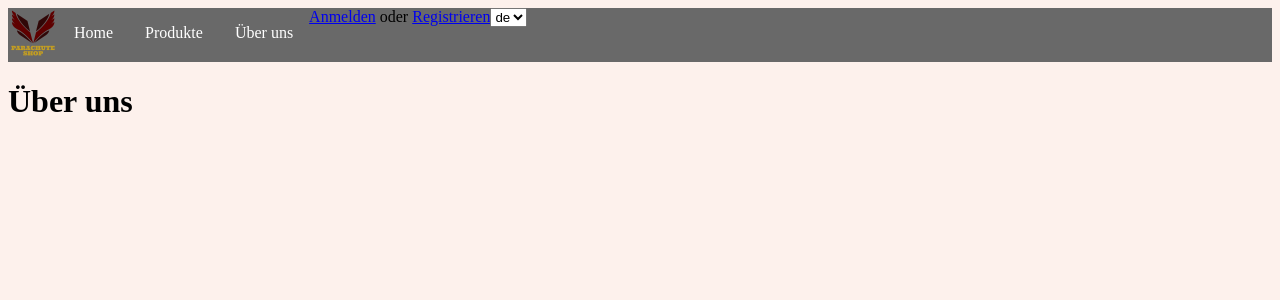
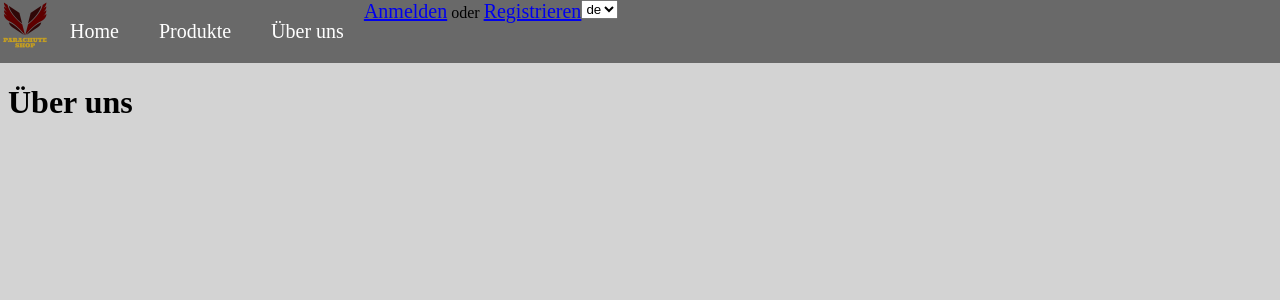
Before and after one commit to res13/webshop, a PHP site: page /aboutUs.php in a window 1280 px wide. Shown: the top 300 px of the page. Run offline with PHP 8.4, Linux system fonts and the light colour scheme; data that the repository does not hold is empty.

Commit message:
small style fix

```diff
--- a/web/style/style.css
+++ b/web/style/style.css
@@ -1,3 +1,12 @@
+body{
+    margin: 0;
+    background-color: lightgrey;
+}
+
+.main {
+    margin: 8px;
+}
+
 .logo {
     width: 50px;
 }
@@ -9,6 +18,15 @@
 .navigation {
     display: -webkit-box;
     background: dimgrey;
+}
+
+.navigation a {
+    font-size: 20px;
+}
+
+.navigation a.active {
+    background-color: #4CAF50;
+    color: white;
 }
 
 .navigation ul {
@@ -61,10 +79,6 @@
 
 .navigation     ul:after { clear: both; }
 
-
-body {
-    background-color: #fdf1ec;
-}
 
 .wrapper {
     height: 420px;
@@ -150,7 +164,7 @@ span {
 }
 .wrapper-small {
     height: 220px;
-    margin: 10px auto;
+    margin: 10px;
     border-radius: 7px 7px 7px 7px;
     /* VIA CSS MATIC https://goo.gl/cIbnS */
     -webkit-box-shadow: 0px 14px 32px 0px rgba(0, 0, 0, 0.15);
```
